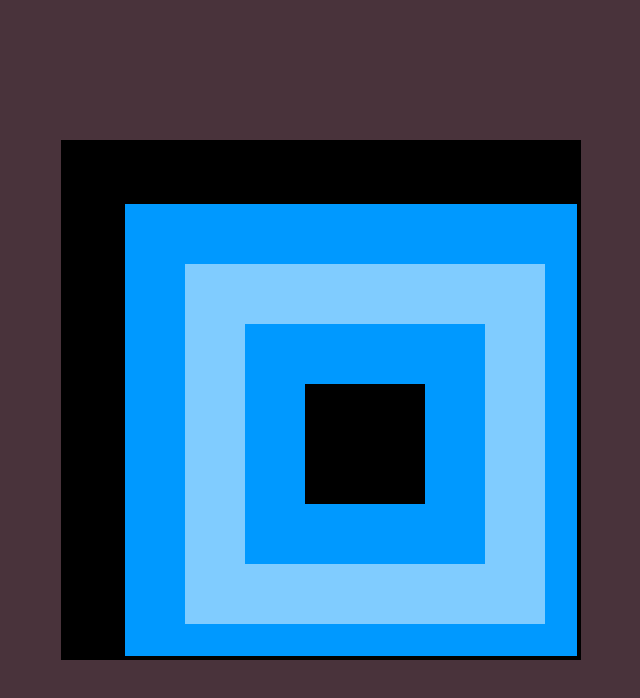
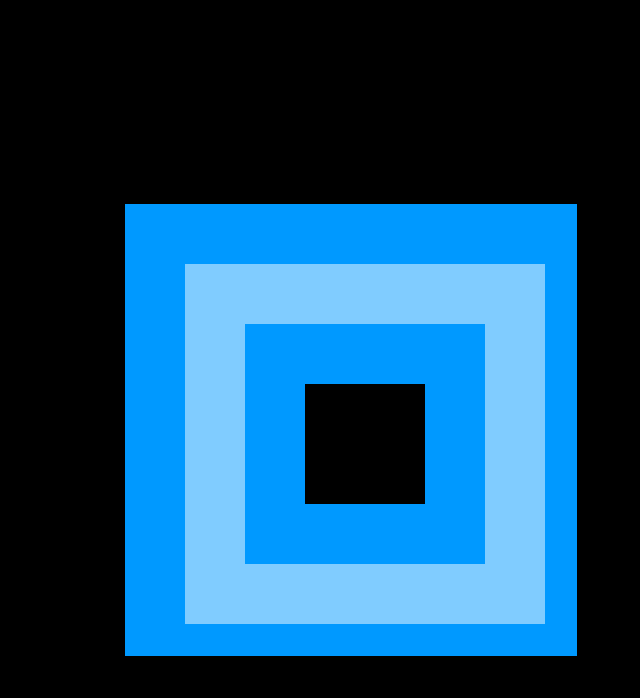
Before and after one commit to coderitual/rebound, a website built with Parcel: page index.html in a window 1280 px wide. Shown: the whole page, without its empty margins (319-959 px from the left). Built offline with nearby package versions, Linux system fonts and the light colour scheme.

Commit message:
Update game layer

```diff
--- a/index.html
+++ b/index.html
@@ -12,7 +12,7 @@
       }
 
       body {
-        background-color: #49333b;
+        background-color: #000;
         color: #fff;
         font-family: helvetica, arial, sans-serif;
         margin: 0;
@@ -30,7 +30,7 @@
         image-rendering: -webkit-crisp-edges;
         image-rendering: pixelated;
         image-rendering: crisp-edges;
-        border: 4px solid black;
+        border: 4px solid fff;
       }
 
       img {
```
